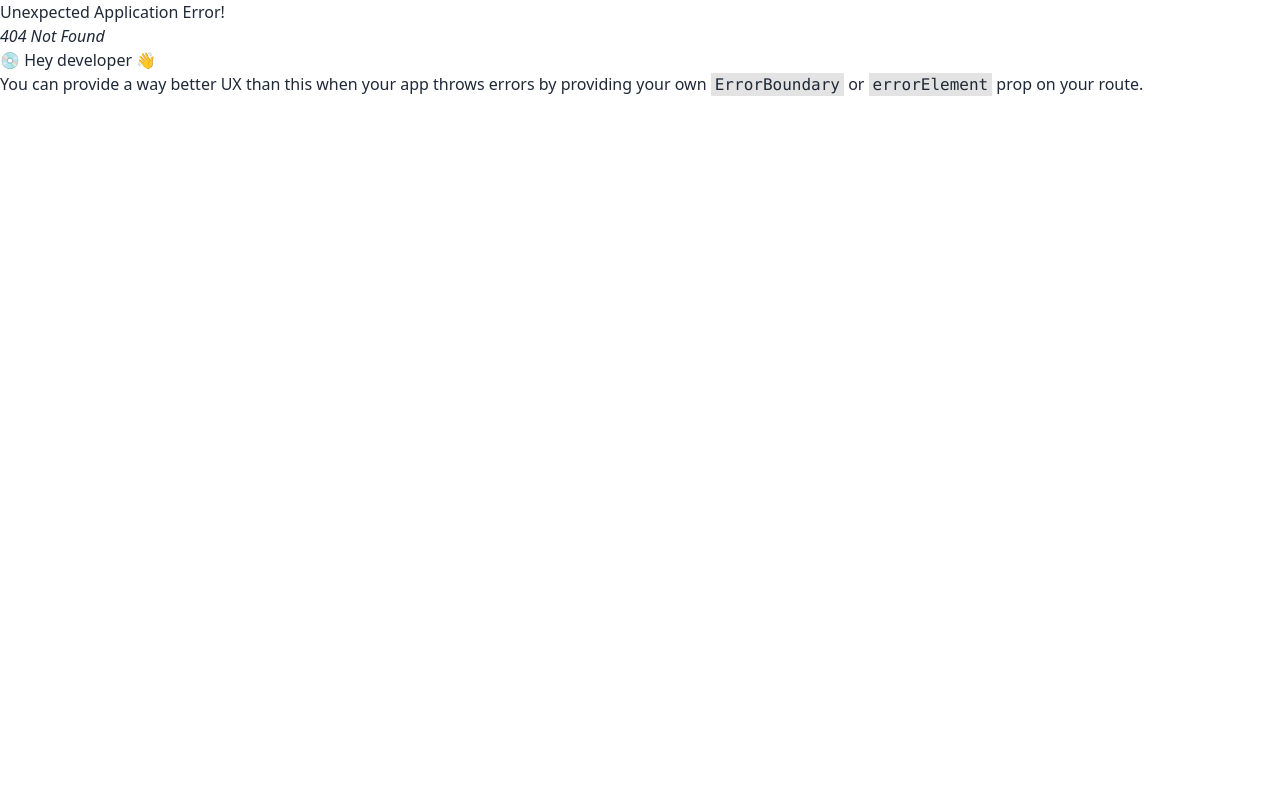
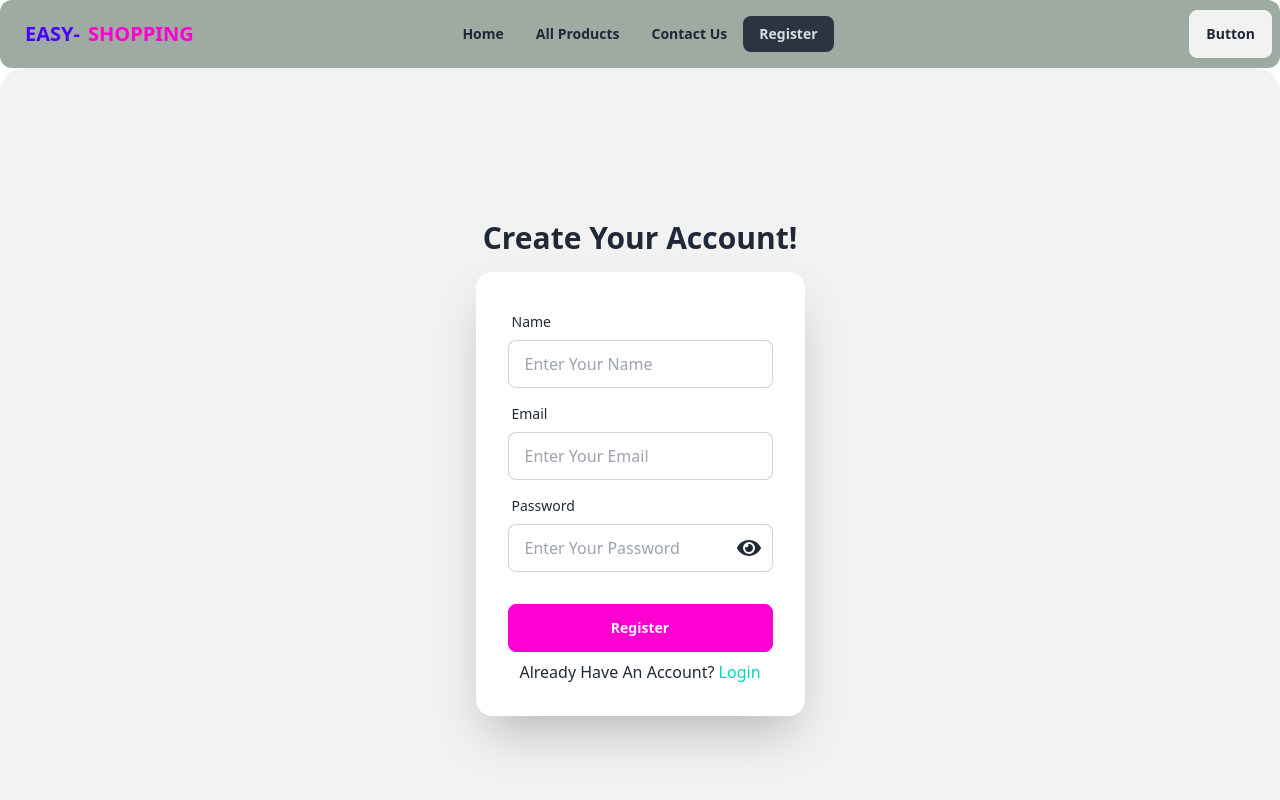
Before and after one commit to ahsan200t/EASY-SHOPPING, a React (Vite) app: page /register in a window 1280 px wide. Before the commit this address had no page. Shown: the top 800 px of the page. Built offline with nearby package versions, Linux system fonts and the light colour scheme.

Commit message:
register and login page created

```diff
--- a/package.json
+++ b/package.json
@@ -10,10 +10,14 @@
     "preview": "vite preview"
   },
   "dependencies": {
+    "firebase": "^10.12.5",
     "localforage": "^1.10.0",
     "match-sorter": "^6.3.4",
     "react": "^18.3.1",
     "react-dom": "^18.3.1",
+    "react-hook-form": "^7.52.2",
+    "react-hot-toast": "^2.4.1",
+    "react-icons": "^5.3.0",
     "react-router-dom": "^6.26.0",
     "sort-by": "^1.2.0"
   },
--- /dev/null
+++ b/src/AuthProvider/AuthProvider.jsx
@@ -0,0 +1,59 @@
+/* eslint-disable react/prop-types */
+import {
+  createUserWithEmailAndPassword,
+  GoogleAuthProvider,
+  signInWithEmailAndPassword,
+  signInWithPopup,
+  signOut,
+} from "firebase/auth";
+import { createContext } from "react";
+import auth from "../Firebase/Firebase.config";
+import { useState } from "react";
+
+const googleProvider = new GoogleAuthProvider();
+
+export const AuthContext = createContext(null);
+const AuthProvider = ({ children }) => {
+  const [loading, setLoading] = useState(true);
+  const [user, setUser] = useState(false);
+
+  // Create User
+  const createUser = (email, password) => {
+    setLoading(true);
+    return createUserWithEmailAndPassword(auth, email, password);
+  };
+
+  //   SignIn User
+
+  const signInUser = (email, password) => {
+    setLoading(true);
+    return signInWithEmailAndPassword(auth, email, password);
+  };
+
+  //   Google Login
+
+  const googleLogIn = () => {
+    setLoading(true);
+    return signInWithPopup(auth, googleProvider);
+  };
+
+  //   Logout
+  const logOut = () => {
+    setUser(null);
+    return signOut(auth);
+  };
+
+  const authInfo = {
+    signInUser,
+    loading,
+    googleLogIn,
+    user,
+    logOut,
+    createUser
+  };
+  return (
+    <AuthContext.Provider value={authInfo}>{children}</AuthContext.Provider>
+  );
+};
+
+export default AuthProvider;
--- /dev/null
+++ b/src/Firebase/Firebase.config.js
@@ -0,0 +1,17 @@
+// Import the functions you need from the SDKs you need
+import { initializeApp } from "firebase/app";
+import { getAuth } from "firebase/auth";
+// Your web app's Firebase configuration
+const firebaseConfig = {
+  apiKey: import.meta.env.VITE_API_KEY,
+  authDomain: import.meta.env.VITE_AUTHDOMAIN,
+  projectId: import.meta.env.VITE_PROJECTS_ID,
+  storageBucket: import.meta.env.VITE_STORAGE_BUCKET,
+  messagingSenderId: import.meta.env.VITE_MESSAGING_SENDER_ID,
+  appId: import.meta.env.VITE_APP_ID
+};
+
+// Initialize Firebase
+const app = initializeApp(firebaseConfig);
+const auth = getAuth(app);
+export default auth;
--- a/src/Pages/Home.jsx
+++ b/src/Pages/Home.jsx
@@ -6,7 +6,7 @@ const Home = () => {
   return (
     <div className="container mx-auto">
       <Navbar />
-      <div className="h-[100vh]">
+      <div>
         <Outlet />
       </div>
       <Footer />
--- /dev/null
+++ b/src/Pages/Login.jsx
@@ -0,0 +1,93 @@
+import { createContext, useState } from "react";
+import { AuthContext } from "../AuthProvider/AuthProvider";
+import { Link, useLocation, useNavigate } from "react-router-dom";
+import { useForm } from "react-hook-form";
+import toast, { Toaster } from "react-hot-toast";
+
+
+const Login = () => {
+    const {signInUser, setUser}= createContext(AuthContext);
+    const navigate = useNavigate();
+    const location = useLocation();
+    const [loginError, setLoginError]=useState("")
+
+    const {
+        register,
+        handleSubmit,
+        formState: { errors },
+      } = useForm()
+      const onSubmit = (data) => {
+        const {email, password}=data;
+        signInUser(email, password)
+        .then((result) => {
+            if (result.user) {
+              toast.success("Successfully Login")
+             navigate(location?.state || '/')
+             setUser(true)
+            }
+          })
+          .catch(()=>{
+            setLoginError("Password did not Match")
+          })
+      }
+    return (
+        <div>
+        <div className="hero min-h-screen bg-base-200 rounded-3xl mb-8">
+          <div className="hero-content flex-col">
+            <div className="text-center">
+              <h1 className="text-3xl font-bold mb-6">Login Your Account!</h1>
+            </div>
+            <div className="card shrink-0 w-full max-w-sm shadow-2xl bg-base-100">
+              <form onSubmit={handleSubmit(onSubmit)} className="card-body">
+                <div className="form-control">
+                  <label className="label">
+                    <span className="label-text">Email</span>
+                  </label>
+                  <input
+                    type="email"
+                    placeholder="Enter Your Email"
+                    className="input input-bordered"
+                    {...register("email", { required: true })}
+                  />
+                  {errors.email && <span className="text-red-500">This field is required</span>}
+                </div>
+                <div className="form-control">
+                  <label className="label">
+                    <span className="label-text">Password</span>
+                  </label>
+                  <input
+                    type="password"
+                    placeholder="Enter Your Password"
+                    className="input input-bordered"
+                    {...register("password", { required: true })}
+                  />
+                  {errors.password && <span className="text-red-500">This field is required</span>}
+                </div>
+                  <div>
+
+                   <button className="btn btn-secondary w-full">Login</button>
+
+                  </div>
+                <div className="text-center">
+                  <p>Don't Have An Account? <Link to='/register' className="link link-accent no-underline">Register</Link></p>
+                </div>
+              </form>
+              {loginError && (
+                <p className="text-red-600 text-center mb-2">{loginError}</p>
+              )}
+
+              <div className="mb-4">
+              </div>
+            </div>
+            <Toaster />
+          </div>
+
+        </div>
+
+
+
+      </div>
+    );
+};
+
+export default Login;
--- /dev/null
+++ b/src/Pages/Register.jsx
@@ -0,0 +1,116 @@
+import toast, { Toaster } from "react-hot-toast";
+import { FaEye, FaEyeSlash } from "react-icons/fa";
+import { Link, useLocation, useNavigate } from "react-router-dom";
+import { createContext, useState } from "react";
+import { useForm } from "react-hook-form";
+import { AuthContext } from "../AuthProvider/AuthProvider";
+
+const Register = () => {
+  const { createUser, setUser } = createContext(AuthContext);
+  const [showPassword, setShowPassword] = useState(false);
+  const [registerError, setRegisterError] = useState("");
+
+  const navigate = useNavigate();
+  const location = useLocation();
+  const {
+    register,
+    handleSubmit,
+    formState: { errors },
+  } = useForm();
+  const onSubmit = (data) => {
+    const { email, password } = data;
+    createUser(email, password)
+      .then(() => {
+        toast.success("Successfully Registered")
+       .then(() => {
+          navigate(location?.state || "/");
+          setUser(true);
+        });
+      })
+      .catch((error) => {
+        setRegisterError(error.message);
+      });
+  };
+
+  return (
+    <div>
+      <div className="hero min-h-screen bg-base-200 rounded-3xl mb-8">
+        <div className="hero-content flex-col">
+          <div className="text-center">
+            <h1 className="text-3xl font-bold">Create Your Account!</h1>
+          </div>
+          <div className="card shrink-0 w-full max-w-sm shadow-2xl bg-base-100">
+            <form onSubmit={handleSubmit(onSubmit)} className="card-body">
+              <div className="form-control">
+                <label className="label">
+                  <span className="label-text">Name</span>
+                </label>
+                <input
+                  type="text"
+                  placeholder="Enter Your Name"
+                  className="input input-bordered"
+                  name="fullName"
+                  {...register("fullName", { required: true })}
+                />
+                {errors.fullName && (
+                  <span className="text-red-500">This field is required</span>
+                )}
+              </div>
+              <div className="form-control">
+                <label className="label">
+                  <span className="label-text">Email</span>
+                </label>
+                <input
+                  type="email"
+                  placeholder="Enter Your Email"
+                  className="input input-bordered"
+                  {...register("email", { required: true })}
+                />
+                {errors.email && (
+                  <span className="text-red-500">This field is required</span>
+                )}
+              </div>
+              <div className="form-control relative">
+                <label className="label">
+                  <span className="label-text">Password</span>
+                </label>
+                <input
+                  type={showPassword ? "text" : "password"}
+                  placeholder="Enter Your Password"
+                  className="input input-bordered"
+                  {...register("password", { required: true })}
+                />
+                <span
+                  className="absolute text-2xl right-3 bottom-3"
+                  onClick={() => setShowPassword(!showPassword)}
+                >
+                  {showPassword ? <FaEyeSlash></FaEyeSlash> : <FaEye></FaEye>}
+                </span>
+                {errors.password && (
+                  <span className="text-red-500">This field is required</span>
+                )}
+              </div>
+              <div className="form-control mt-6">
+                <button className="btn btn-secondary">Register</button>
+              </div>
+              <div className="text-center">
+                <p>
+                  Already Have An Account?{" "}
+                  <Link to="/login" className="link link-accent no-underline">
+                    Login
+                  </Link>
+                </p>
+              </div>
+            </form>
+            {registerError && (
+              <p className="text-red-600 text-center mb-2">{registerError}</p>
+            )}
+          </div>
+        </div>
+      </div>
+      <Toaster/>
+    </div>
+  );
+};
+
+export default Register;
--- a/src/components/Navbar.jsx
+++ b/src/components/Navbar.jsx
@@ -7,10 +7,13 @@ const Navbar = () => {
             <NavLink to="/">Home</NavLink>
           </li>
           <li>
-            <NavLink to="/products">Products</NavLink>
+            <NavLink to="/products">All Products</NavLink>
           </li>
           <li>
             <NavLink to="/contacts">Contact Us</NavLink>
+          </li>
+          <li>
+            <NavLink to="/register">Register</NavLink>
           </li>
         </>
     );
```
Also changed, not shown: src/Routes/Route.jsx (+10 -0 lines), src/main.jsx (+12 -9 lines), 2 other files (tests, documents, lock files or other folders).
